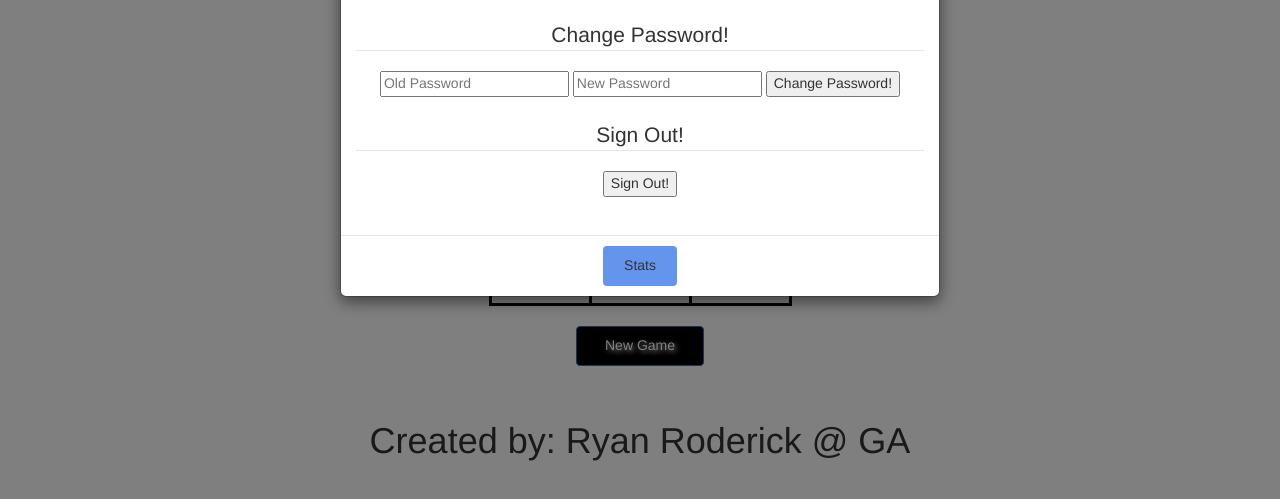
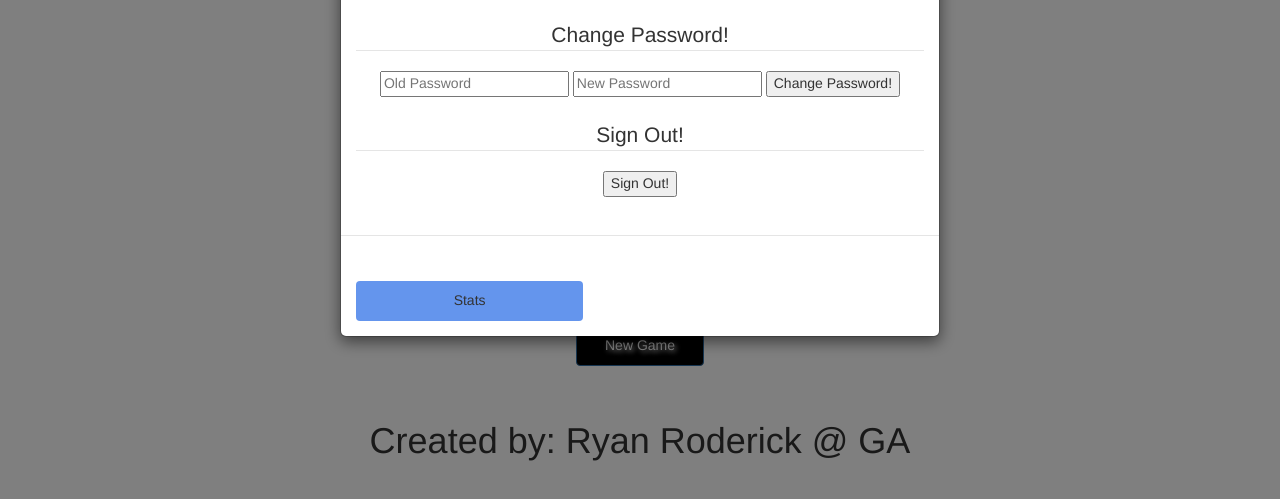
Before and after one commit to RpRoderick/ttt, a website: page index.html in a window 1280 px wide. Both pictures are taken after a click on the link "Users". Shown: the part 287-786 px from the top of the page. Drawn offline with Linux system fonts and the light colour scheme.

Commit message:
fixed stats box
stats can now update

```diff
--- a/assets/backend/ui.js
+++ b/assets/backend/ui.js
@@ -16,7 +16,7 @@ const getGamesSuccess = (data) => {
     // console.log("get game");
     $('.statsbox')
     .text("You've played " + data.games.length + ' games');
- };
+};
 
 module.exports = {
   failure,
--- a/assets/styles/index.scss
+++ b/assets/styles/index.scss
@@ -192,8 +192,8 @@ td:hover {
   background: cornflowerblue;
   height: 40px;
   float: left;
-  margin-left: 0;
-  margin-right: 0;
+  margin-left: 30%;
+  margin-right: 30%;
   width: 40%;
 
 }
--- a/index.html
+++ b/index.html
@@ -64,8 +64,9 @@
 
 </div>
              <div class="modal-footer">
-               <div class="statsbox">
-
+               <div>
+<p class="statsbox">
+</p>
     <button type="button" id='stats' class="btn btn-stats" value="Get Games">Stats</button>
     </div>
              </div>
```
Also changed, not shown: assets/scripts/auth/events.js (+1 -11 lines), assets/scripts/auth/ui.js (+8 -0 lines).
